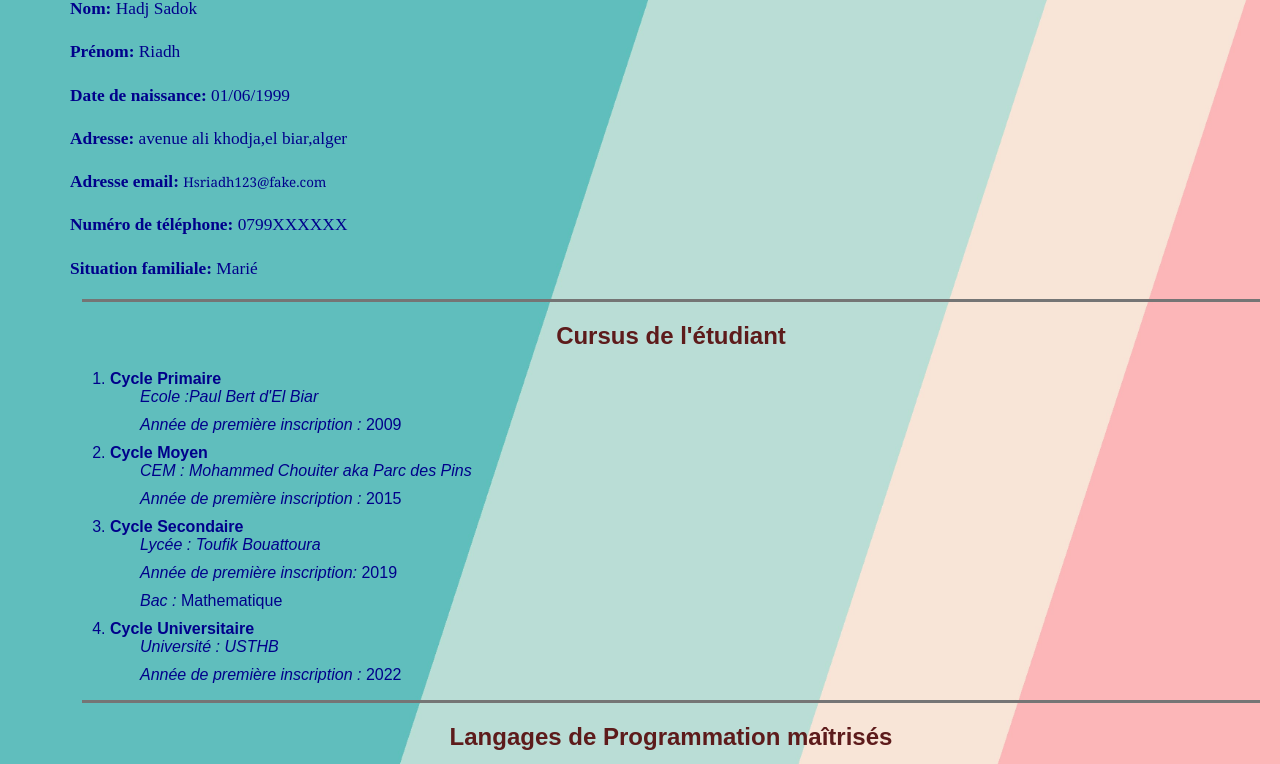
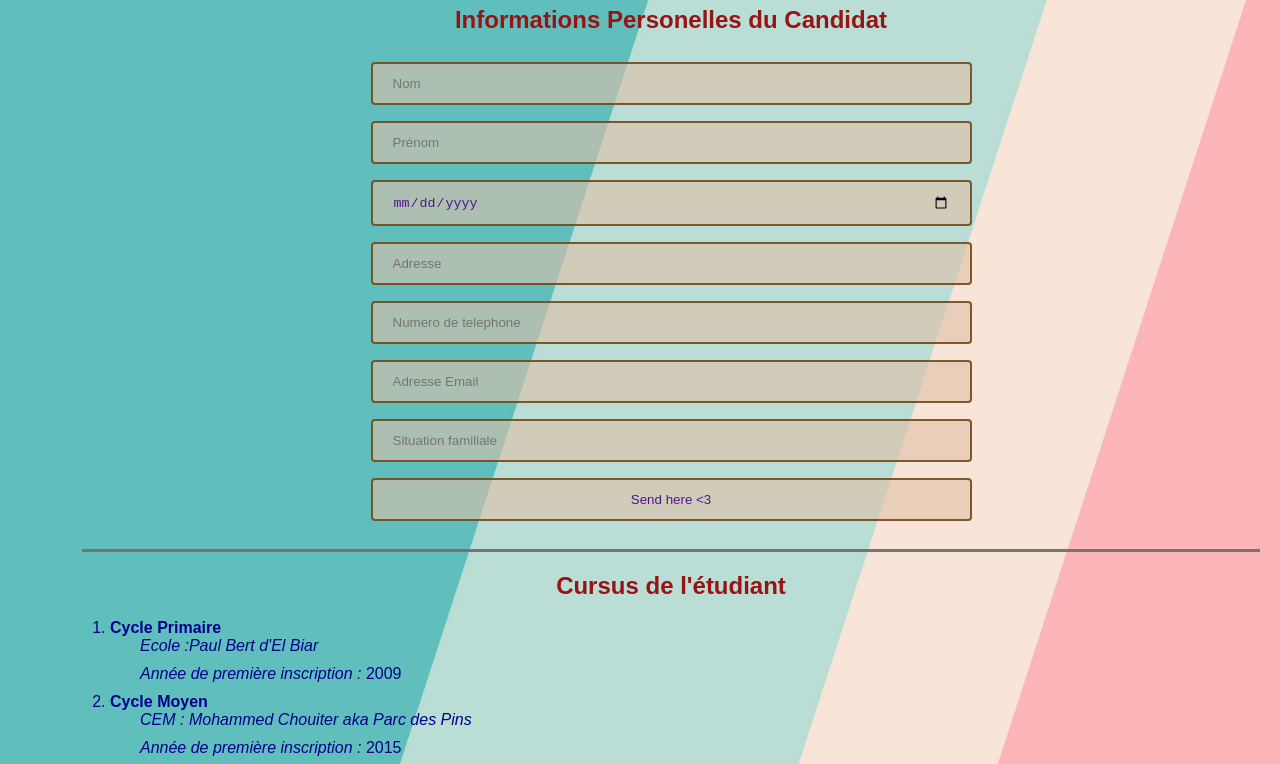
Before and after one commit to LemonLamo/Pweb, a plain HTML site: page index.html in a window 1280 px wide. Shown: the part 152-916 px from the top of the page. Drawn offline with Linux system fonts and the light colour scheme.

Commit message:
First Commit

```diff
--- a/index.html
+++ b/index.html
@@ -7,19 +7,39 @@
     <link rel="stylesheet" href="style.css">
 </head>
 <body>
-    <section id="s1" >
-     <h1>Informations Personelles du Candidat</h1>
 
+     <!-- <h1>Informations Personelles du Candidat</h1>
+      <div class="div1">
       <p><strong>Nom:</strong> Hadj Sadok</p>
       <p><strong>Prénom:</strong> Riadh</p>
       <p><strong>Date de naissance:</strong> 01/06/1999</p>
       <p><strong>Adresse:</strong> avenue ali khodja,el biar,alger </p>
-     <p><strong>Adresse email:</strong> <span class="email">Hsriadh123@fake.com</span></p>
+      <p><strong><a href="https://www.instagram.com/" target="_blank">Adresse email:</a></strong> <span class="email">Hsriadh123@fake.com</span></p>
       <p><strong>Numéro de téléphone:</strong> 0799XXXXXX</p>
       <p><strong>Situation familiale:</strong> Marié</p>
+    </section> </div>
+      <hr>
+  -->
+  <h1>Mes debut avec la Programmation Web</h1>
+   <section id="s1">
+      <h1>Informations Personelles du Candidat</h1>
+      <form action="" method="post">
+        <input type="text" placeholder="Nom">
+        <input type="text" placeholder="Prénom">
+        <input type="date" placeholder="Date de Naissance">
+        <input type="text" placeholder="Adresse">
+        <input type="text" placeholder="Numero de telephone">
+        <input type="email" placeholder="Adresse Email" >
+        <input type="text" placeholder="Situation familiale">
+        <input type="submit" value="Send here <3">
+      </form>
 
     <hr>
    </section>
+
+
+
+
      <!-- Début de la deuxième section -->
     <section id="s2">
         <h1>Cursus de l'étudiant</h1>
@@ -81,7 +101,10 @@
     <!-- Fin de la quatrième section -->
 
     <!-- Paragraphe contenant une formule mathématique -->
-    <p>Le code d’une page web doit être mis entre les deux balises &lt;HTML&gt; et &lt;/HTML&gt; et il peut contenir du texte ou des formules mathématiques telle que : πi =(X1 + Y2) k+1 / λi</p>
+    <p>Le code d’une page web doit être mis entre les deux balises &lt;HTML&gt; et &lt;/HTML&gt; et il peut contenir du texte ou des formules mathématiques telle que : : πi =(X1 + Y2)
+      k+1
+      / λi
+      </p>
 
     <!-- Texte en bas de page pour revenir en haut -->
     <div id="top" onclick="window.scrollTo(0, 0)">HAUT DE PAGE</div>
--- a/style.css
+++ b/style.css
@@ -12,11 +12,27 @@ body {
 }
   h1 {
     text-align: center;
-    color: rgb(93, 27, 27);
+    color: rgb(152, 20, 20);
   }
-  section {
+  form {
     margin-bottom: 20px;
+    text-align: left;
+    display: flex;
+    flex-direction: column;
+    align-items: center;
   }
+
+  input {
+    width: 50%;
+    padding: 12px 20px;
+    margin: 8px 0;
+    box-sizing: border-box;
+    border: 2px solid rgba(106, 65, 17, 0.847);
+    border-radius: 4px;
+    background-color: #e0c0a79a;
+    color: rgb(77, 23, 139);
+  }
+
   p {
     font-family: 'Times New Roman', Times, serif, Times, serif;
     font-size: 13pt;
@@ -40,7 +56,7 @@ body {
   }
 
 a:link {
-    color: rgb(138, 147, 246);
+    color: rgb(129, 76, 210);
 
  }
  a:hover {
@@ -53,7 +69,7 @@ a:link {
  }
  a:visited {
   font-size: 1.1em;
-  color: purple;
+  color: rgb(133, 15, 133);
  }
  em {
     font-style: italic;
@@ -88,3 +104,15 @@ a:link {
   /*   #s3 li::marker{
         content: "🟩";
     } */
+
+    .div1 {
+      border: 1px solid black;
+      height: auto;
+      width: auto;
+      padding-left:60px ;
+      padding-right: 60px;
+
+    justify-content: center;
+
+
+    }
```
Lines whose indentation alone changed are shown as unchanged.
